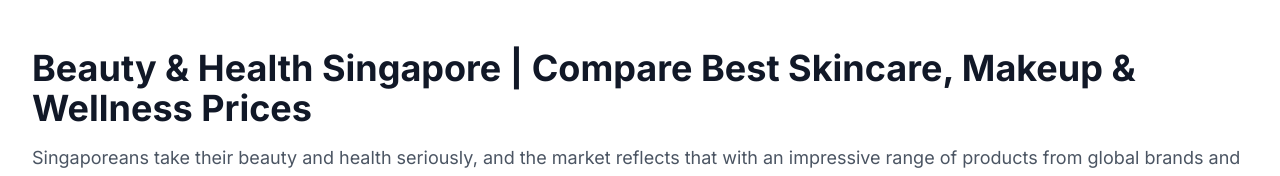
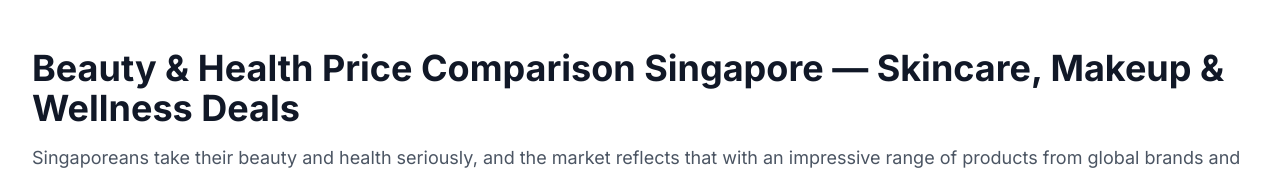
Before and after one commit to richmondteo-code/buywhere-catalog-api, a Next.js app: page /categories/beauty-health in a window 1280 px wide. Shown: the top 176 px of the page. Built offline with nearby package versions, Linux system fonts and the light colour scheme; no server answers.

Commit message:
fix: improve beauty-health + grocery category page SEO metadata and schema
- H1, title, description updated with price-comparison framing and 2026 year
- CollectionPage schema name/description aligned with metadata

Co-Authored-By: Paperclip <noreply@paperclip.ing>

```diff
--- a/src/app/categories/beauty-health/page.tsx
+++ b/src/app/categories/beauty-health/page.tsx
@@ -3,8 +3,8 @@ import { HeroSearch } from '@/components/HeroSearch';
 import { buildSgCategoryMetadata } from '@/lib/seo-category-metadata';
 
 export const metadata = buildSgCategoryMetadata(
-  'Beauty & Health Singapore | Compare Best Skincare, Makeup & Wellness Prices',
-  'Find the best beauty products in Singapore. Compare cheapest prices on skincare, makeup, fragrances, and health supplements from Watsons, Guardian, Sephora, and more.',
+  'Beauty & Health Price Comparison Singapore | Skincare, Makeup & Wellness Deals 2026',
+  'Compare cheapest beauty products in Singapore: skincare, makeup, fragrances, health supplements from Watsons, Guardian, Sephora. Find the best beauty deals online.',
   'beauty-health'
 );
 
@@ -36,8 +36,8 @@ export default function BeautyHealthCategoryPage() {
       },
       {
         "@type": "CollectionPage",
-        name: "Beauty & Health Singapore | Compare Best Skincare, Makeup & Wellness Prices",
-        description: "Find the best beauty products in Singapore. Compare cheapest prices on skincare, makeup, fragrances, and health supplements from Watsons, Guardian, Sephora, and more.",
+        name: "Beauty & Health Price Comparison Singapore | Skincare, Makeup & Wellness Deals 2026",
+        description: "Compare cheapest beauty products in Singapore: skincare, makeup, fragrances, health supplements from Watsons, Guardian, Sephora. Find the best beauty deals online.",
         url: "https://buywhere.ai/categories/beauty-health",
         publisher: {
           "@type": "Organization",
@@ -77,7 +77,7 @@ export default function BeautyHealthCategoryPage() {
         {/* Header */}
         <div className="mb-12">
           <h1 className="text-4xl font-bold text-gray-900 mb-4">
-            Beauty & Health Singapore | Compare Best Skincare, Makeup & Wellness Prices
+            Beauty & Health Price Comparison Singapore — Skincare, Makeup & Wellness Deals
           </h1>
           <p className="text-lg text-gray-600 mb-6">
             Singaporeans take their beauty and health seriously, and the market reflects that with an impressive range of products from global brands and local favourites. BuyWhere aggregates beauty and health product listings from retailers across Singapore, making it easy to compare prices on skincare, cosmetics, fragrances, hair care, and health supplements all in one place.
--- a/src/app/categories/grocery/page.tsx
+++ b/src/app/categories/grocery/page.tsx
@@ -3,8 +3,8 @@ import { HeroSearch } from '@/components/HeroSearch';
 import { buildSgCategoryMetadata } from '@/lib/seo-category-metadata';
 
 export const metadata = buildSgCategoryMetadata(
-  'Grocery Singapore | Compare Prices on Food, Beverages & Daily Essentials',
-  'Compare grocery prices in Singapore. Find cheapest deals on rice, cooking ingredients, snacks, beverages, and daily essentials from NTUC, Sheng Siong, Cold Storage, and more.',
+  'Grocery Price Comparison Singapore | Food, Beverages & Daily Essentials Deals 2026',
+  'Compare cheapest grocery prices in Singapore: rice, cooking ingredients, snacks, beverages, daily essentials from NTUC, Sheng Siong, Cold Storage. Find the best grocery deals online.',
   'grocery'
 );
 
@@ -36,8 +36,8 @@ export default function GroceryCategoryPage() {
       },
       {
         "@type": "CollectionPage",
-        name: "Grocery Singapore | Compare Prices on Food, Beverages & Daily Essentials",
-        description: "Compare grocery prices in Singapore. Find cheapest deals on rice, cooking ingredients, snacks, beverages, and daily essentials from NTUC, Sheng Siong, Cold Storage, and more.",
+        name: "Grocery Price Comparison Singapore | Food, Beverages & Daily Essentials Deals 2026",
+        description: "Compare cheapest grocery prices in Singapore: rice, cooking ingredients, snacks, beverages, daily essentials from NTUC, Sheng Siong, Cold Storage. Find the best grocery deals online.",
         url: "https://buywhere.ai/categories/grocery",
         publisher: {
           "@type": "Organization",
```
